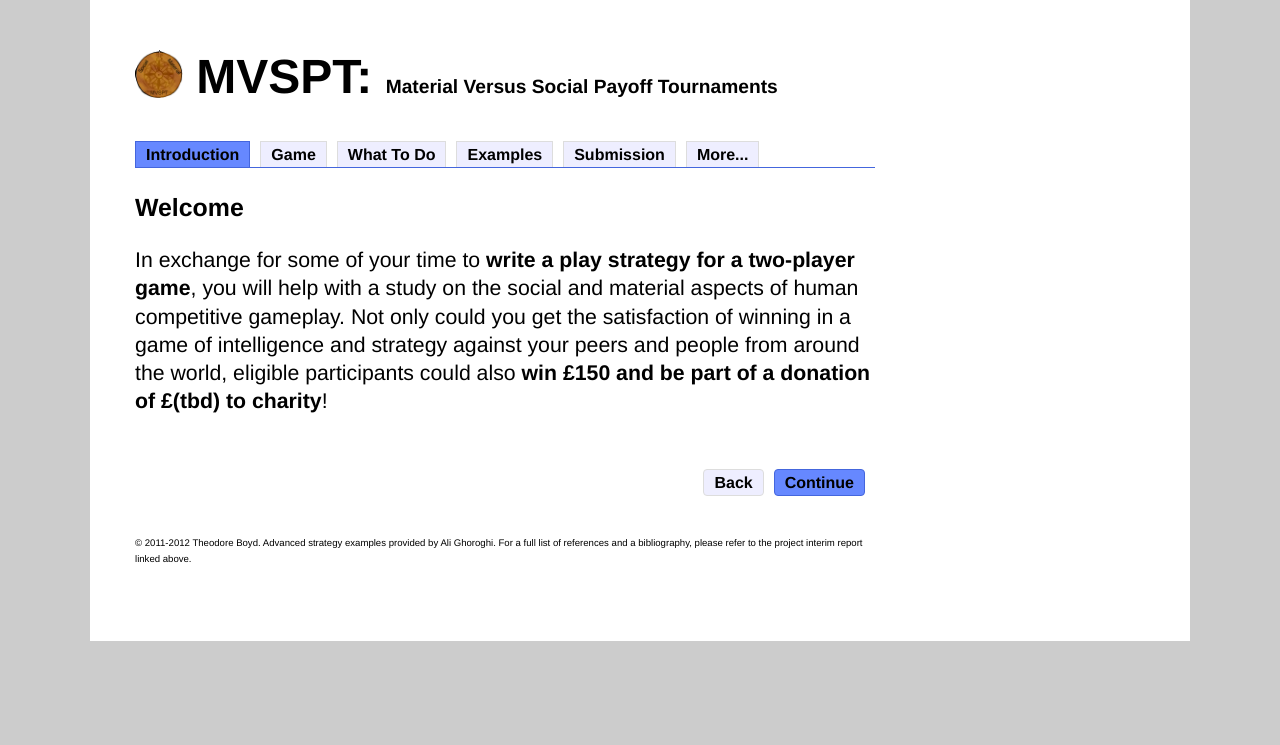
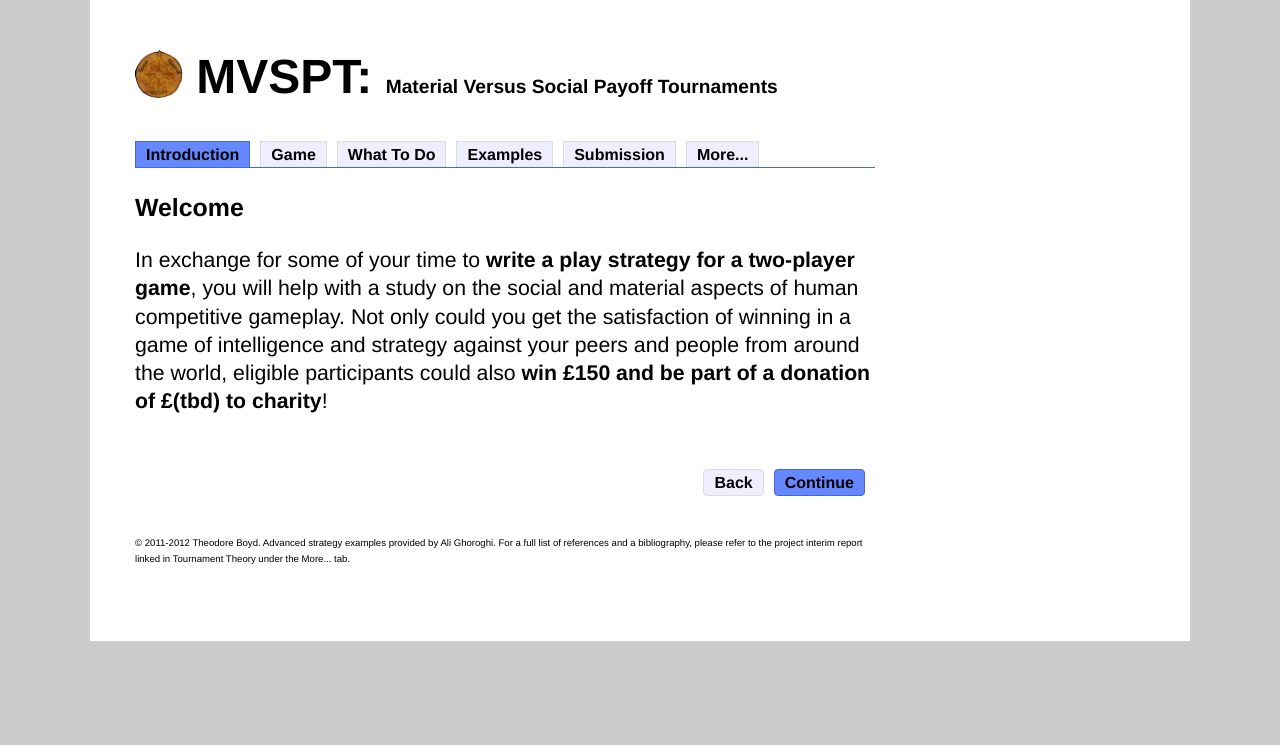
Before and after one commit to theoboyd/public_html, a PHP site: page /mvspt-main.php in a window 1280 px wide. Shown: the top 745 px of the page. Run offline with PHP 8.4, Linux system fonts and the light colour scheme.

Commit message:
Updated reference.

```diff
--- a/mvspt-main.php
+++ b/mvspt-main.php
@@ -65,7 +65,7 @@
                   }
                ?>
                <br /><br /><br />
-               <p><span class="smallprint">&copy; 2011-2012 Theodore Boyd. Advanced strategy examples provided by Ali Ghoroghi. For a full list of references and a bibliography, please refer to the project interim report linked above.</span></p>
+               <p><span class="smallprint">&copy; 2011-2012 Theodore Boyd. Advanced strategy examples provided by Ali Ghoroghi. For a full list of references and a bibliography, please refer to the project interim report linked in Tournament Theory under the <?php echo $further_reading_tab ?> tab.</span></p>
             </section>
 <?php
    include('footer-preblank.php');
```
Also changed, not shown: 1 other file.
